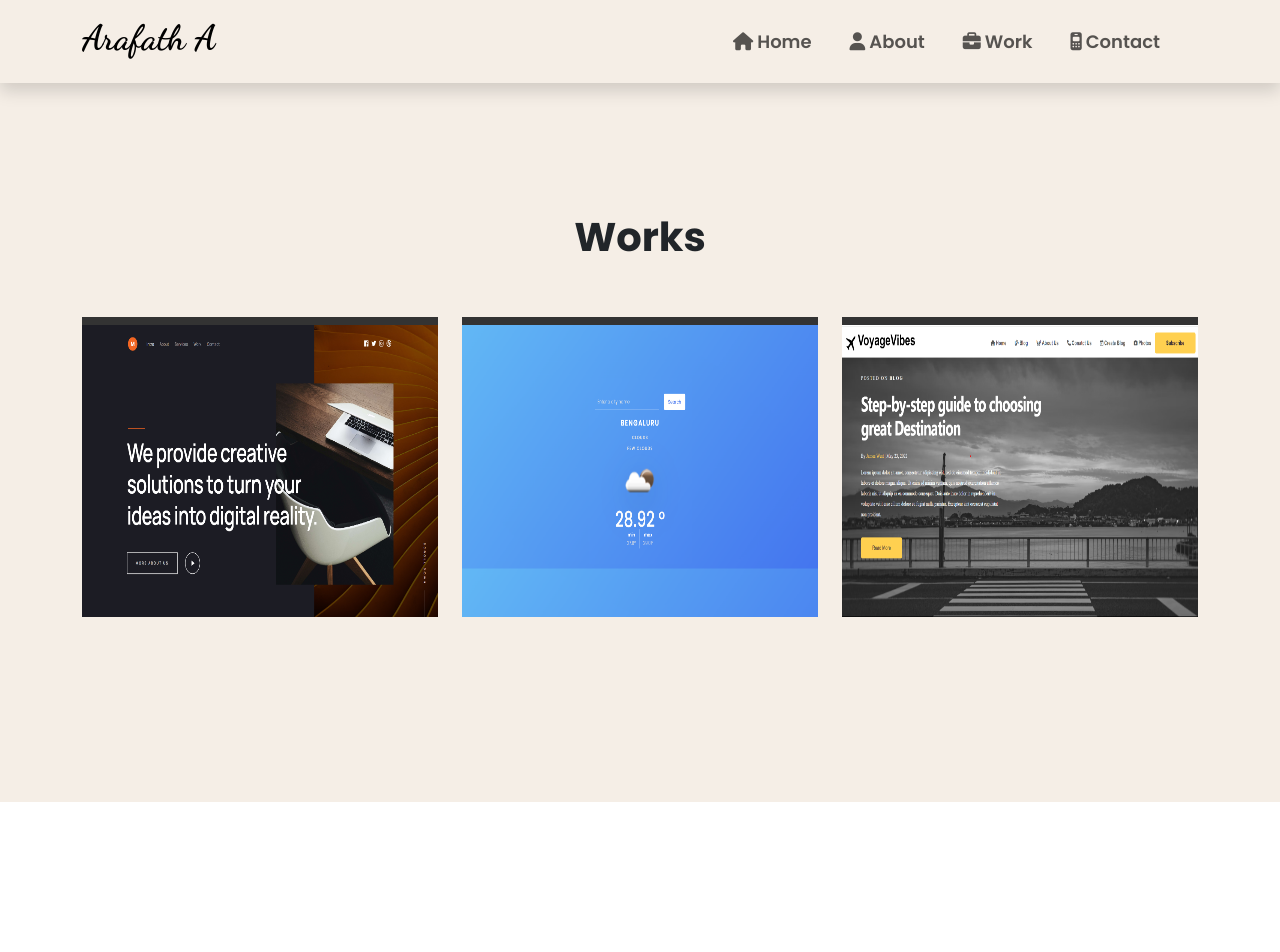
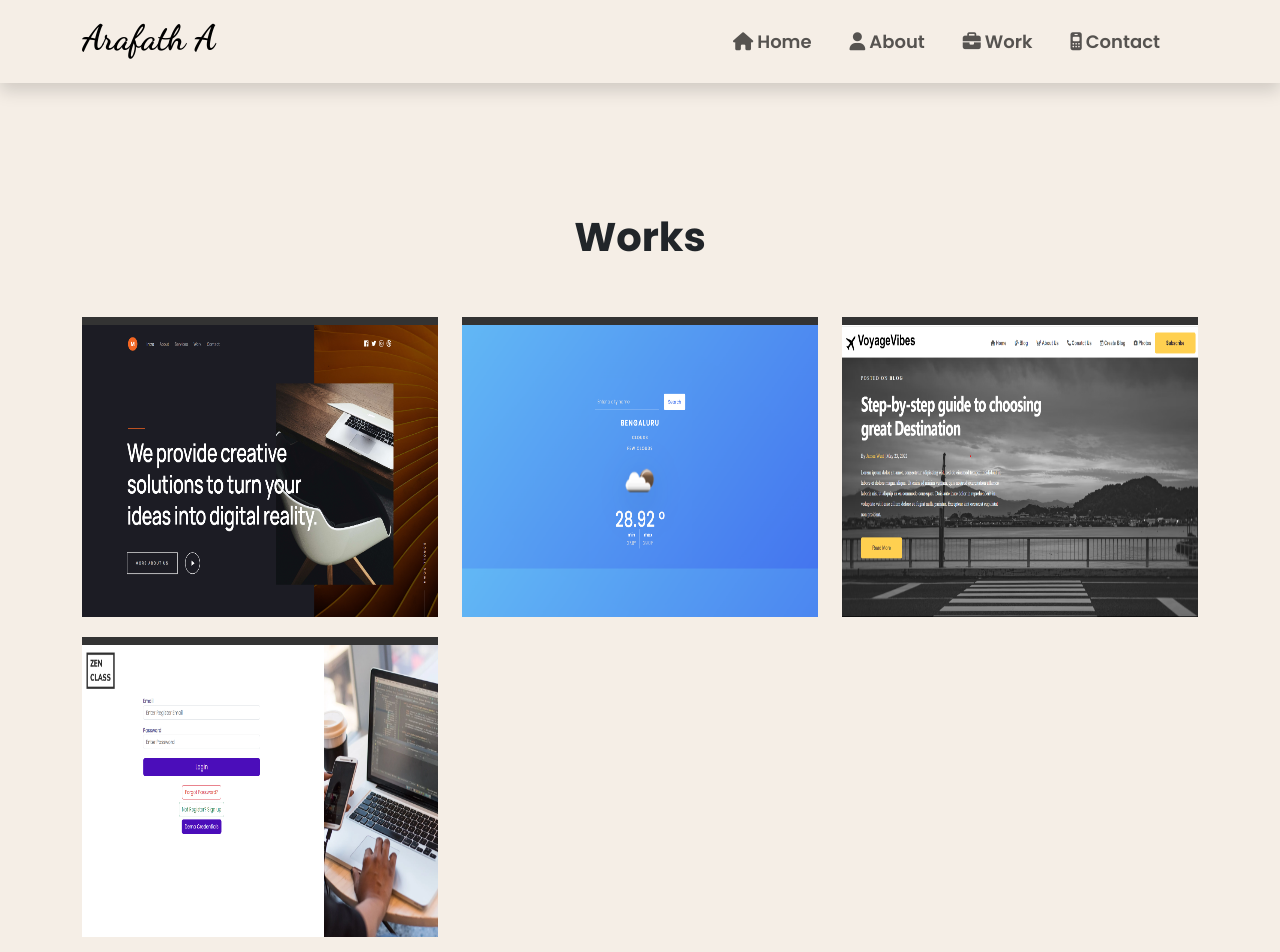
Before and after one commit to Arafath-21/personal-portfolio, a React (Vite) app: page /work in a window 1280 px wide. Shown: the top 952 px of the page. Before the commit the page ends 802 px from the top, so only its background shows below. Built offline with nearby package versions, Linux system fonts and the light colour scheme.

Commit message:
zen calss

```diff
--- a/src/components/work/Work.jsx
+++ b/src/components/work/Work.jsx
@@ -2,6 +2,7 @@ import React from 'react'
 import img from '../../assets/project-1.png'
 import img1 from '../../assets/MergingIdeas.png'
 import img2 from '../../assets/weather.png'
+import img3 from '../../assets/zen class.png'
 import './work.scss'
 
 const Work = () => {
@@ -55,6 +56,21 @@ const Work = () => {
                         </div>
                     </div>
                 </div>
+                <div className="col-lg-4 col-md-6">
+                    <div className="portfolio-box">
+                        <img src={img3} alt="" className=''/>
+                        <div className="portfolio-info">
+                            <div className="caption">
+                            <div className='h4 fw-bolder'>Zen Class Dashboard</div>
+                            <p className='fw-bold'>MERN</p>
+                                <div className='align-items-center ic-div'>
+                                    <a href="https://github.com/Arafath-21/Zen-class-student-dashboard-frontend" target="_blank" rel="noopener noreferrer" className="icons"><i className="fa-brands fa-github px-1"></i>Git</a>
+                                    <a href="https://zen-clas-dashboard.netlify.app/" target="_blank" rel="noopener noreferrer" className="icons"><i className="fa-solid fa-globe px-1"></i>Demo</a>
+                                </div>
+                            </div>
+                        </div>
+                    </div>
+                </div>
         </div>
     </div>
   </section>
```
Also changed, not shown: src/assets/zen class.png (added).
